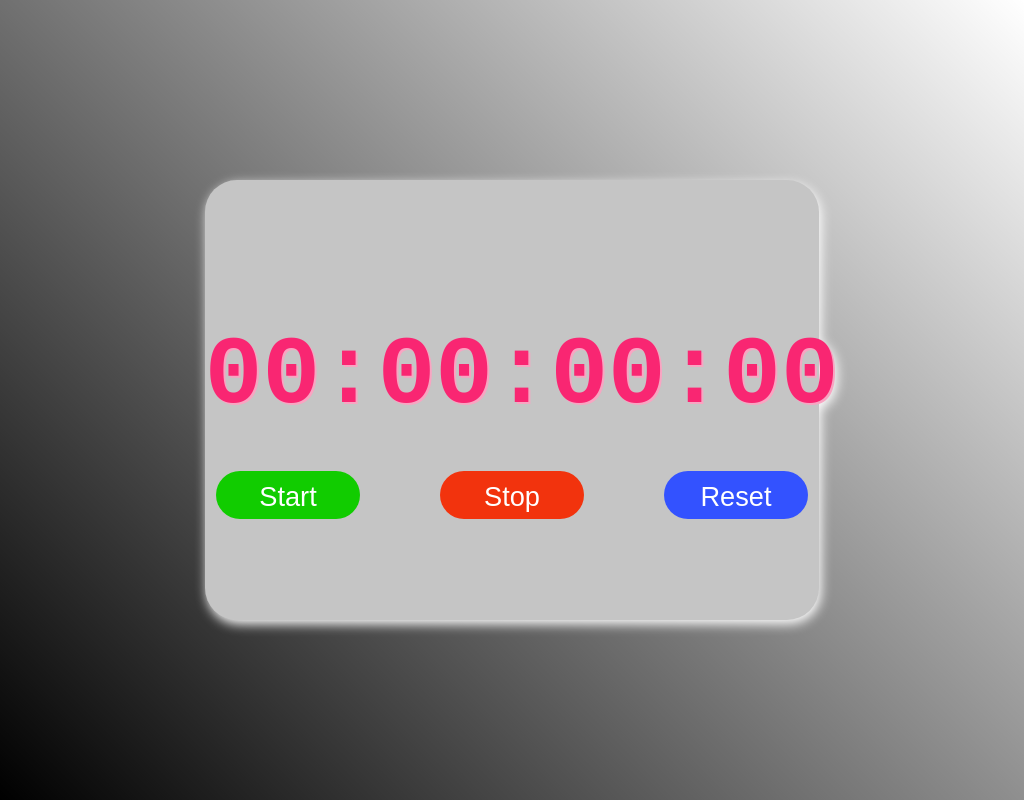
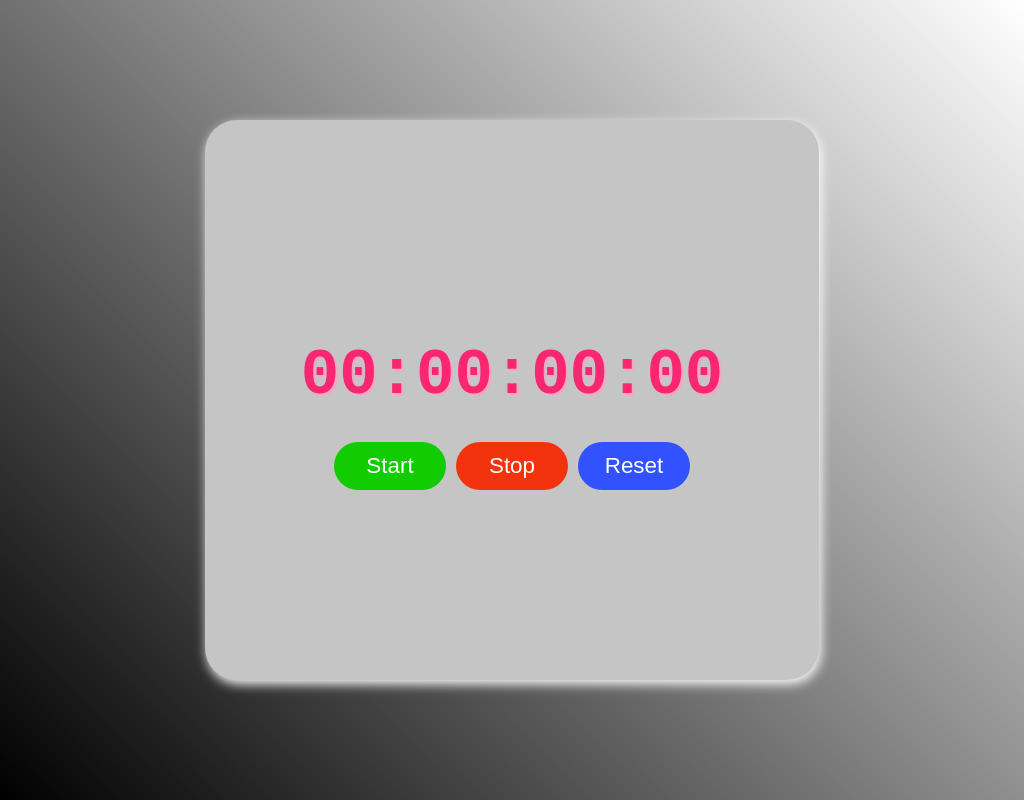
Before and after one commit to Md-ismaeel/stopWatchProject_js, a plain HTML site: page index.html in a window 1024 px wide. Drawn offline with Linux system fonts and the light colour scheme.

Commit message:
Updation

```diff
--- a/style.css
+++ b/style.css
@@ -4,6 +4,7 @@
   box-sizing: border-box;
   font-family: "Poppins", sans-serif;
 }
+
 body {
   height: 100vh;
   width: 100vw;
@@ -11,6 +12,8 @@ body {
   justify-content: center;
   align-items: center;
   background: linear-gradient(45deg, black, transparent);
+  overflow-x: hidden;
+  overflow-y: auto;
 }
 
 .container {
@@ -52,6 +55,7 @@ button {
   padding: 10px;
   cursor: pointer;
 }
+
 #startBtn {
   background-color: hsl(115, 100%, 40%);
 }
@@ -84,7 +88,7 @@ button {
   }
   .container {
     width: 80%;
-    height: 70%;
+    height: 80%;
     display: flex;
     /* flex-direction: column; */
     justify-content: center;
@@ -136,7 +140,7 @@ button {
   }
   .container {
     width: 80%;
-    height: 70%;
+    height: 80%;
     display: flex;
     /* flex-direction: column; */
     justify-content: center;
@@ -180,7 +184,7 @@ button {
 @media screen and (min-width: 377px) and (max-width: 426px) {
   .container {
     width: 80%;
-    height: 70%;
+    height: 80%;
     display: flex;
     /* flex-direction: column; */
     justify-content: center;
@@ -196,7 +200,7 @@ button {
     text-shadow: 2px 2px #f8a5c2;
     color: #f92672;
     text-align: center;
-    margin: 40px auto;
+    margin: 25px auto;
     font-family: monospace;
   }
 
@@ -205,7 +209,7 @@ button {
     flex-direction: column;
     justify-content: center;
     align-items: center;
-    gap: 1rem;
+    gap: 10px;
     margin-bottom: 2rem;
   }
 
@@ -224,7 +228,7 @@ button {
 @media screen and (min-width: 427px) and (max-width: 768px) {
   .container {
     width: 60%;
-    height: 55%;
+    height: 70%;
     display: flex;
     flex-direction: column;
     justify-content: center;
@@ -262,3 +266,45 @@ button {
     cursor: pointer;
   }
 }
+
+@media screen and (min-width: 769px) and (max-width: 1024px) {
+  .container {
+    width: 60%;
+    height: 70%;
+    display: flex;
+    flex-direction: column;
+    justify-content: center;
+    align-items: center;
+    background: #c5c5c5;
+    filter: drop-shadow(2px 4px 6px white);
+    border-radius: 2rem;
+  }
+
+  #display {
+    font-size: 4rem;
+    font-weight: 700;
+    text-shadow: 2px 2px #f8a5c2;
+    color: #f92672;
+    text-align: center;
+    margin: 30px auto;
+    font-family: monospace;
+  }
+
+  .buttons {
+    display: flex;
+    justify-content: center;
+    align-items: center;
+    gap: 10px;
+  }
+
+  button {
+    width: 7rem;
+    height: 3rem;
+    border: 0;
+    border-radius: 40px;
+    font-size: 1.4rem;
+    color: white;
+    padding: 10px;
+    cursor: pointer;
+  }
+}
```
